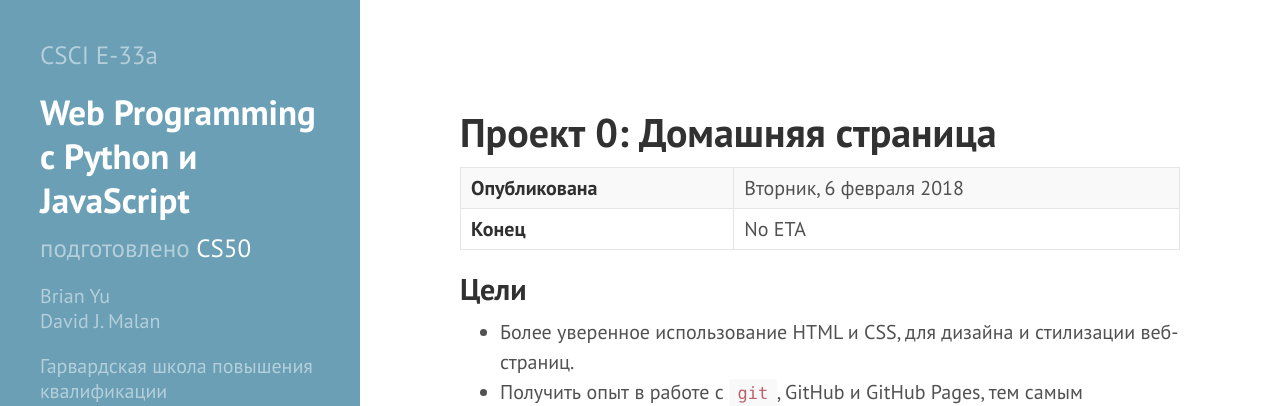
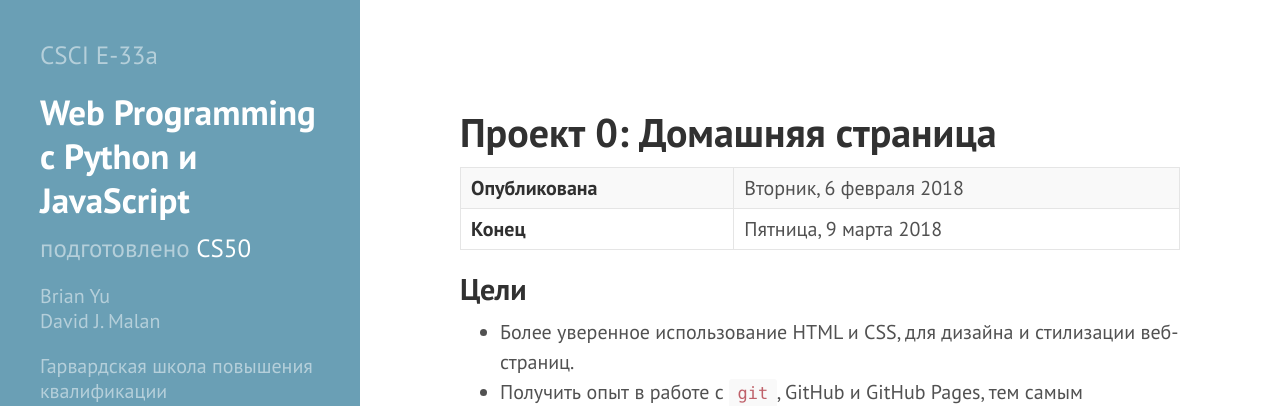
Before and after one commit to makecs50/web, a Jekyll site: the page built from projects/0.html, in a window 1280 px wide and 900 px high. Shown: the top 406 px of the window. Built offline with Jekyll 4.4.1, drawn with Linux system fonts in a browser that asks for light colours; nearby versions of some CDN libraries; Markdown is read by kramdown in place of the engine named in the settings.

Commit message:
Due Change for project 0

```diff
--- a/projects/0.html
+++ b/projects/0.html
@@ -11,7 +11,7 @@
 </tr>
 <tr>
 <td><strong>Конец</strong></td>
-<td>No ETA</td>
+<td>Пятница, 9 марта 2018</td>
 </tr>
 </tbody>
 </table>
--- a/projects/index.html
+++ b/projects/index.html
@@ -19,7 +19,7 @@
 <td>Проект 0</td>
 <td>Домашняя страница</td>
 <td>Вторник, 6 февраля 2018</td>
-<td>Среда, 7 марта 2018</td>
+<td>Пятница, 9 марта 2018</td>
 <td><a href="{{site.baseurl}}/projects/0">Описание</a></td>
 </tr>
 </tbody>
```
